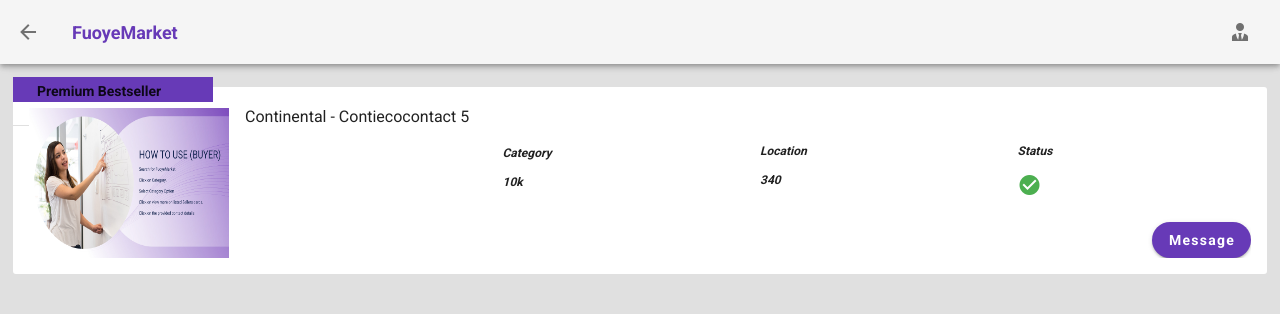
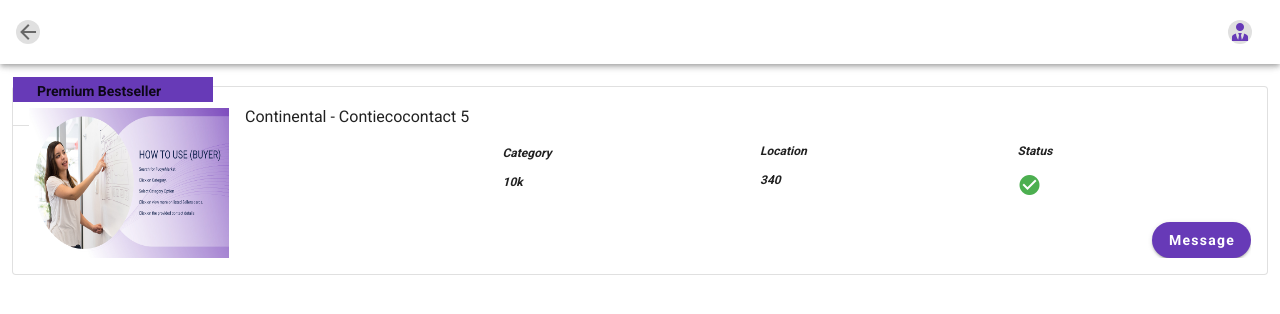
Before and after one commit to viccy2/Fuoye_Market, a Vue app in the folder clientend/: page /seller-page in a window 1280 px wide. Shown: the top 314 px of the page. Built offline with nearby package versions, Linux system fonts and the light colour scheme.

Commit message:
updated navigation bars

```diff
--- a/clientend/src/App.vue
+++ b/clientend/src/App.vue
@@ -1,6 +1,6 @@
 <template>
   <v-app>
-    <v-main class="grey lighten-2">
+    <v-main class="white">
       <router-view/>
     </v-main>
   </v-app>
--- a/clientend/src/components/AppNavbar.vue
+++ b/clientend/src/components/AppNavbar.vue
@@ -1,8 +1,8 @@
 <template>
-    <div class="navbar">
+    <div class="navbar white">
     <!-- DISPLAY ONLY ON MOBILE DEVICES -->
     <div>
-        <v-app-bar fixed flat>
+        <v-app-bar fixed flat class="white">
             <v-app-bar-nav-icon><v-btn icon>
                 <img class="rounded-xl"  src="../assets/images/Fm.png" height="45">
               </v-btn>
@@ -19,7 +19,7 @@
                  <v-menu offset-y>
                     <template v-slot:activator="{ on, attrs }">
         <v-btn icon v-bind="attrs" v-on="on" >
-       <v-icon>mdi-account-tie</v-icon>
+       <v-icon class="rounded-circle grey lighten-2" color='#673AB7'>mdi-account-tie</v-icon>
         </v-btn>
       </template>
       <v-list>
@@ -59,6 +59,6 @@
 </script>
 <style scoped>
 #name{
-      color:#673AB7;font-size:18px;font-weight:bolder;
+      color:#673AB7;font-size:16px;font-weight:bolder;
     }
 </style>
--- a/clientend/src/components/AppPagesNavbar.vue
+++ b/clientend/src/components/AppPagesNavbar.vue
@@ -2,20 +2,20 @@
     <div class="navbar">
     <!-- DISPLAY ONLY ON MOBILE DEVICES -->
     <div>
-        <v-app-bar fixed  class="" >
+        <v-app-bar fixed  class="white" >
             <v-app-bar-nav-icon>
-                <v-icon @click="Go">
+                <v-icon @click="Go" class="rounded-circle grey lighten-2">
                     mdi-arrow-left
                 </v-icon>
             </v-app-bar-nav-icon>
-            <v-toolbar-title id="name" >FuoyeMarket</v-toolbar-title>
+            <v-toolbar-title id="name" ></v-toolbar-title>
             <v-spacer></v-spacer>
             <!-- NAVBAR ICONS -->
            <div class="text-center">
                  <v-menu offset-y>
                     <template v-slot:activator="{ on, attrs }">
                         <v-btn icon v-bind="attrs" v-on="on" >
-                            <v-icon>mdi-account-tie</v-icon>
+                            <v-icon class="rounded-circle grey lighten-2" color='#673AB7'>mdi-account-tie</v-icon>
                         </v-btn>
                     </template>
                     <v-list>
@@ -48,6 +48,9 @@
     methods : {
         Go(){
             this.$router.go(-1);
+        },
+        goProfile(){
+            this.$router.push({name : 'profile'})
         }
     }
 }
--- a/clientend/src/components/HomeNavbar.vue
+++ b/clientend/src/components/HomeNavbar.vue
@@ -1,8 +1,8 @@
 <template>
     <div class="home-navbar">
     <!-- DISPLAY ONLY ON ALL DEVICES -->
-    <div class="hidden-sm-and-down">
-        <v-app-bar fixed flat elevation=''>
+    <div class="hidden-sm-and-down white">
+        <v-app-bar fixed flat class="white">
             <v-app-bar-nav-icon class="ma-1"><v-btn icon>
                 <img class="rounded-xl "  src="../assets/images/Fm.png" height="45"  @click="Go">
               </v-btn>
@@ -12,18 +12,21 @@
             <!-- NAVBAR ICONS -->
             <div >
             <v-btn text class="text-capitalize" style="color:#673AB7;">
-               Sign In
+               Team
+            </v-btn>
+            <v-btn text class="text-capitalize" style="color:#673AB7;">
+               Contact Us
             </v-btn>
             <v-btn rounded id="btn" class="text-capitalize" style="background-color:#673AB7;color:white">
-               Create Account
+               Sign In
             </v-btn>
             </div>
 
 
         </v-app-bar>
     </div>
-    <div class="hidden-md-and-up">
-        <v-app-bar fixed flat elevation='' height="70">
+    <div class="hidden-md-and-up white">
+        <v-app-bar fixed flat elevation='' height="70" class="white">
             <v-app-bar-nav-icon><v-btn icon>
                 <img class="rounded-xl"  src="../assets/images/Fm.png" height="45"  @click="Go">
               </v-btn>
@@ -64,7 +67,7 @@
 </script>
 <style scoped>
     #name{
-      color:#673AB7;font-size:18px;font-weight:bolder;
+      color:#673AB7;font-size:16px;font-weight:bolder;
     }
     #btn{
         color:#673AB7;
--- a/clientend/src/views/HomeView.vue
+++ b/clientend/src/views/HomeView.vue
@@ -9,7 +9,7 @@
               <v-layout row wrap>
                 <v-flex md5 lg5 >
                   <h2 id="h21" >Connect with your choice Sellers & Buyers.</h2><br>
-                  <p class="font-weight-bold text--disabled"> We're here to help you connect with your choice Sellers & Buyers around You. Welcome to FuoyMarket!</p>
+                  <p class="font-weight-bold text--black"> We're here to help you connect with your choice Sellers & Buyers around You. Welcome to FuoyMarket!</p>
                   <v-btn class="rounded-xl" id="btn1" large>Get Started</v-btn>
                 </v-flex>
                 <v-flex md7 lg7>
@@ -27,7 +27,7 @@
                 <h2 class="text-center txt1">Connect with your choice Sellers & Buyers.</h2>
               </v-flex>
               <v-flex sm12>
-                <p class="ma-3 text-center txt2">
+                <p class="ma-3 text-center txt2 text--black">
                     We're here to help you connect with your choice Sellers & Buyers around You. Welcome to FuoyeMarket!
                 </p><br>
                 <center ><v-btn class="rounded-xl" id="btn1" large>Get Started</v-btn></center>
--- a/clientend/src/views/User/DashboardContentView.vue
+++ b/clientend/src/views/User/DashboardContentView.vue
@@ -17,7 +17,7 @@
                                     <img src="../../assets/images/h.png" style="width:100%;height:100%" >
                                 </v-flex>
                                 <v-flex md6 lg6 class="">
-                                    <img src="../../assets/images/f.jpg" style="width:100%;height:80%" >
+                                    <img src="../../assets/images/f.jpg" style="width:100%;height:400px" >
                                 </v-flex>
                             </v-layout>
                         </v-carousel-item>
@@ -103,7 +103,7 @@
                       <v-flex lg3 md3 sm6 xs6 >
 
                        <v-card flat class=" ma-1">
-                            <v-img src="../../assets/images/29.jpg" style="height:80px;"></v-img>
+                            <v-img src="../../assets/images/a.jpg" style="height:80px;"></v-img>
                             <v-card-title style="font-size:13px;font-weight:bold;margin-top:-10px;">Zeus.</v-card-title>
                             <v-card-actions style="margin-top:-20px">
                                 <v-btn small :to="{name : 'seller-page'}"  color='#673AB7' rounded outlined class="text-capitalize" style="width:100%">Connect</v-btn>
--- a/clientend/src/views/User/DashboardView.vue
+++ b/clientend/src/views/User/DashboardView.vue
@@ -1,5 +1,5 @@
 <template>
-  <div class="dashboard">
+  <div class="dashboard white">
     <AppNavbar />
     <div style="max-height:infinity;min-height:infinity">
       <DashboardContentView v-show="dashboard"/>
--- a/clientend/src/views/User/ProductDetailsView.vue
+++ b/clientend/src/views/User/ProductDetailsView.vue
@@ -26,7 +26,7 @@
 
                     </v-card-text>
                     <v-card-text class="grey--text">
-                        <p>This is one of the available laptop products
+                        <p>This is one of the available Samsung S21 products.
                         <span class="text-color-black text-capitalize font-weight-bold text-decoration-underline" style="color:black" >
                         </span>
                         </p>
```
